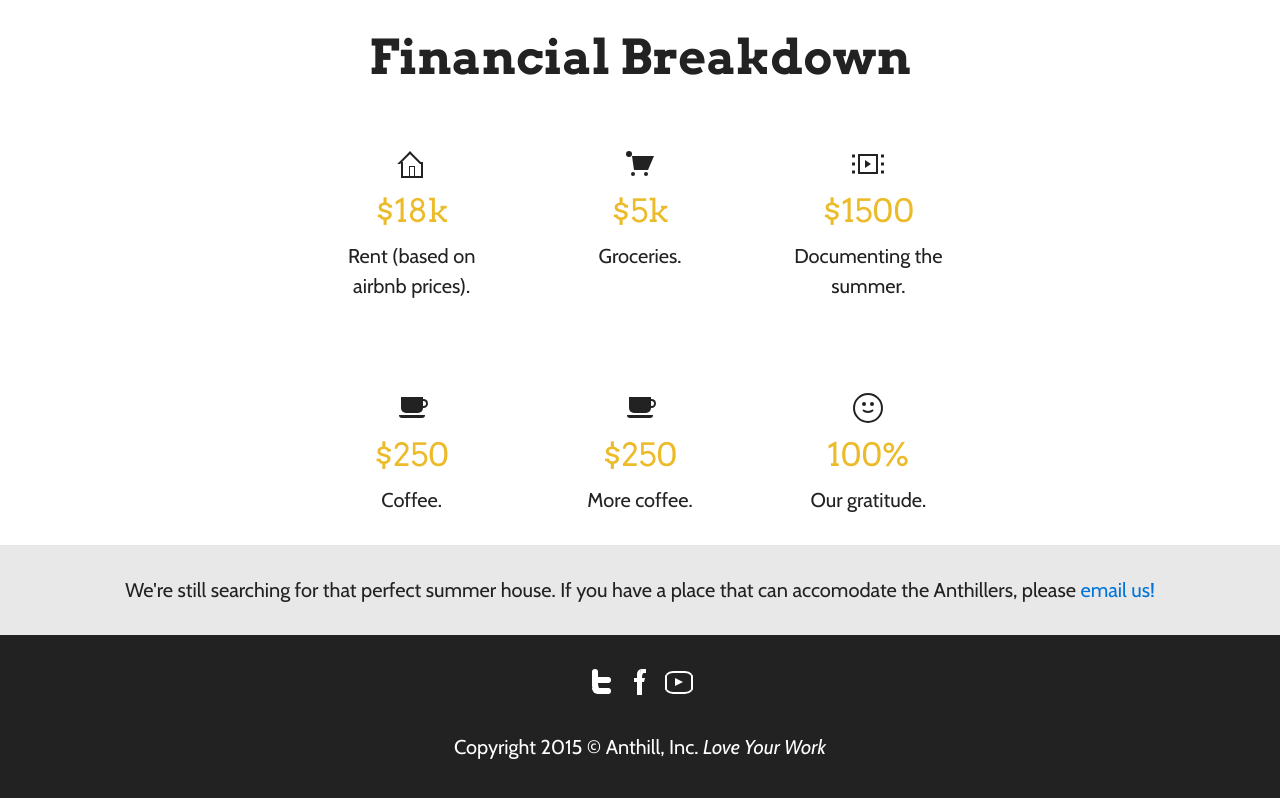
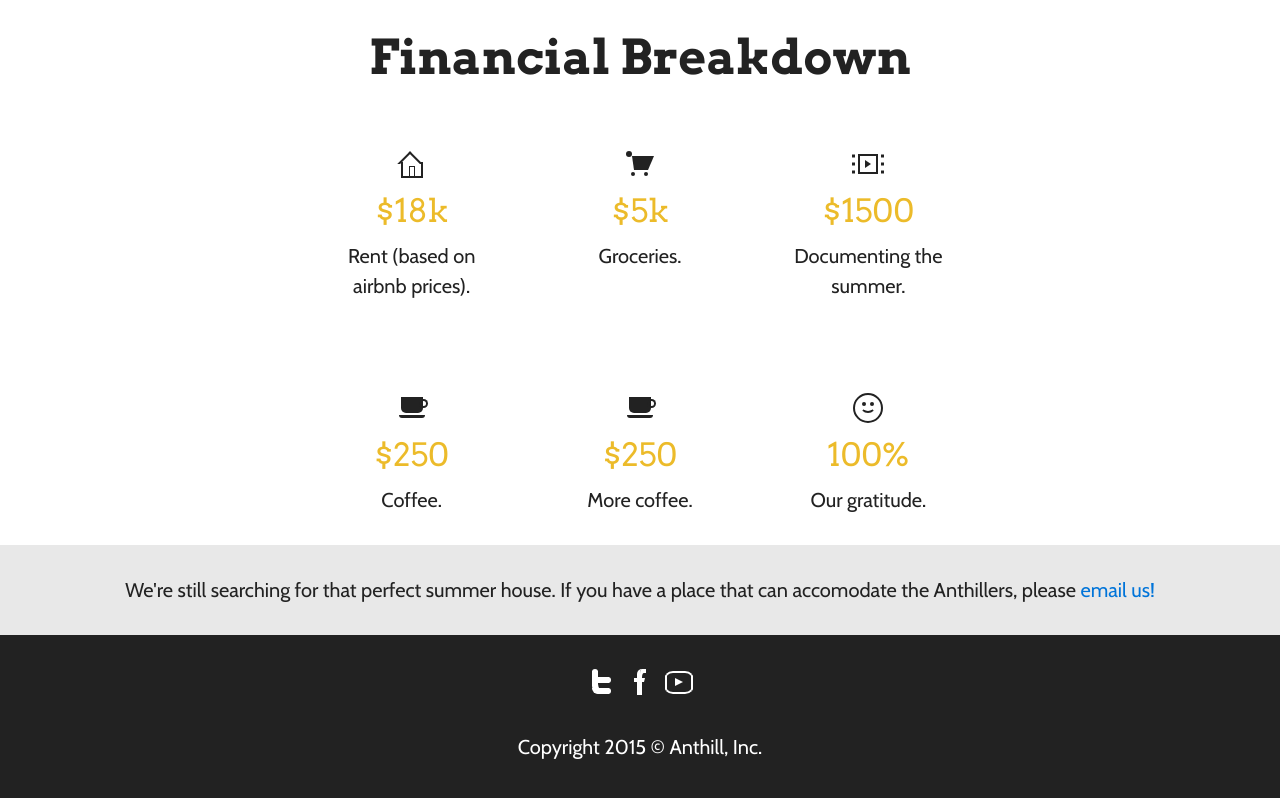
Before and after one commit to MattxDamon/hackerhouse, a plain HTML site: page index.html in a window 1280 px wide. Shown: the part 5635-6433 px from the top of the page. Drawn offline with nearby package versions, Linux system fonts and the light colour scheme.

Commit message:
FOOTER: Removed slogan from footer

```diff
--- a/index.html
+++ b/index.html
@@ -280,7 +280,7 @@
           <a href="#"><span class="icono-facebook white-text"></span></a><!--Facebook social link -->
           <a href="#"><span class="icono-youtube white-text"></span></a><!--YouTube social link -->
           <hr class="transparent">
-          <p>Copyright 2015 © Anthill, Inc. <em>Love Your Work</em></p>
+          <p>Copyright 2015 © Anthill, Inc.</p>
         </div>
       </footer>
     </div>
```
